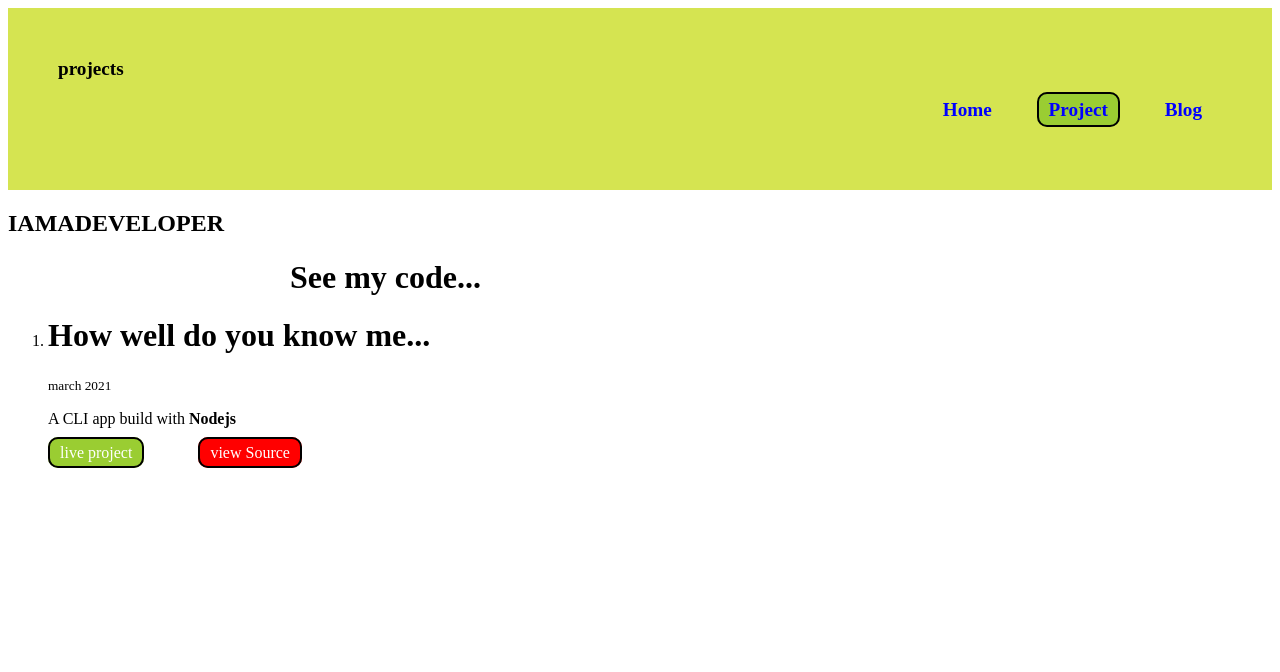
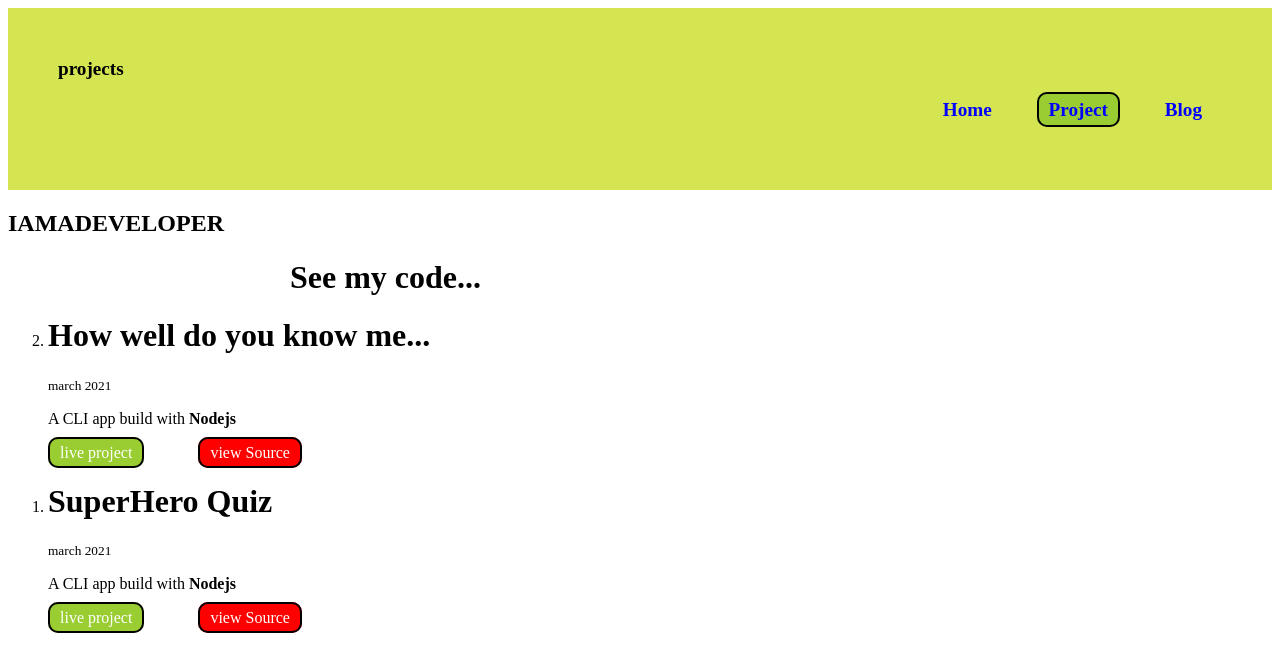
Before and after one commit to vivekvermad7/webD, a plain HTML site: page projects.html in a window 1280 px wide. Drawn offline with Linux system fonts and the light colour scheme.

Commit message:
added project

```diff
--- a/projects.html
+++ b/projects.html
@@ -28,6 +28,13 @@
             <a href="https://repl.it/@VivekVerma7/firstproject#index.js" class="primary-link" >live project</a>
             <a href="https://github.com/vivekvermad7/quiz-how-much-you-know-about-vivek-" class="secondary-link" >view Source</a>
         </li>
+        <li>
+            <h1>SuperHero Quiz</h1>
+            <small>march 2021</small>
+            <p>A CLI app build with <strong>Nodejs</strong></p>
+            <a href="https://replit.com/@VivekVerma7/superhero-quiz#index.js" class="primary-link" >live project</a>
+            <a href="https://github.com/vivekvermad7/Vivek-superhero-quiz" class="secondary-link" >view Source</a>
+        </li>
     </ol>
 
 </body>
```
